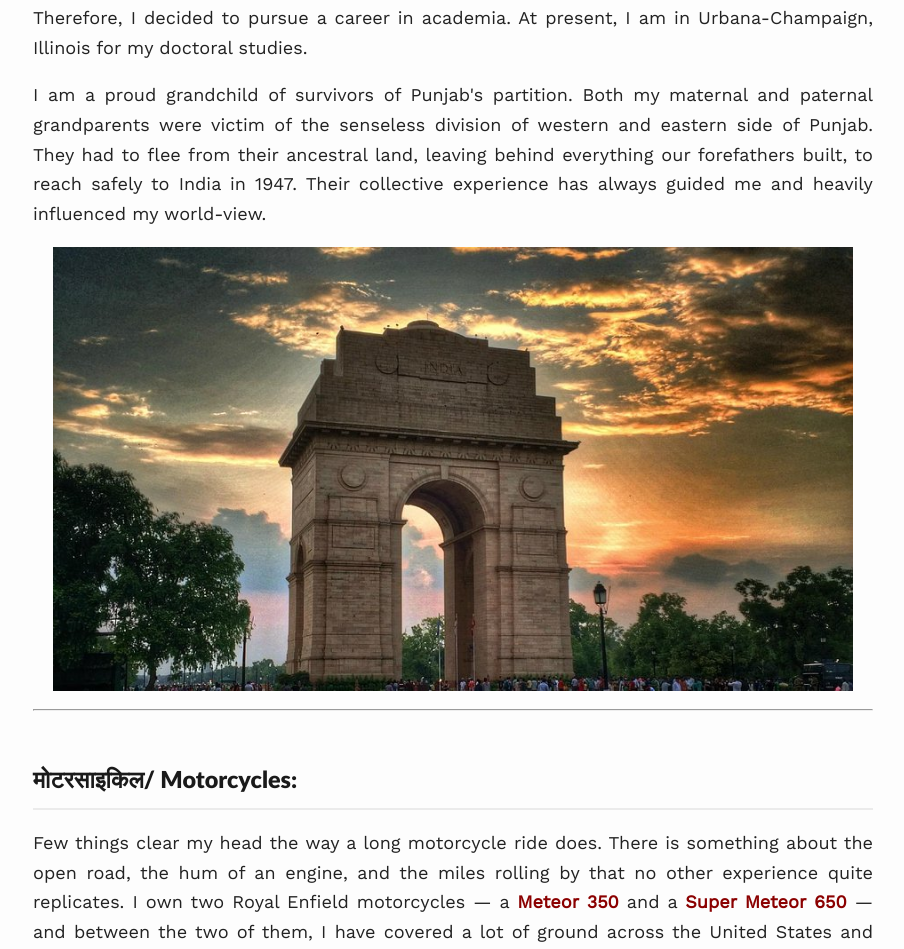
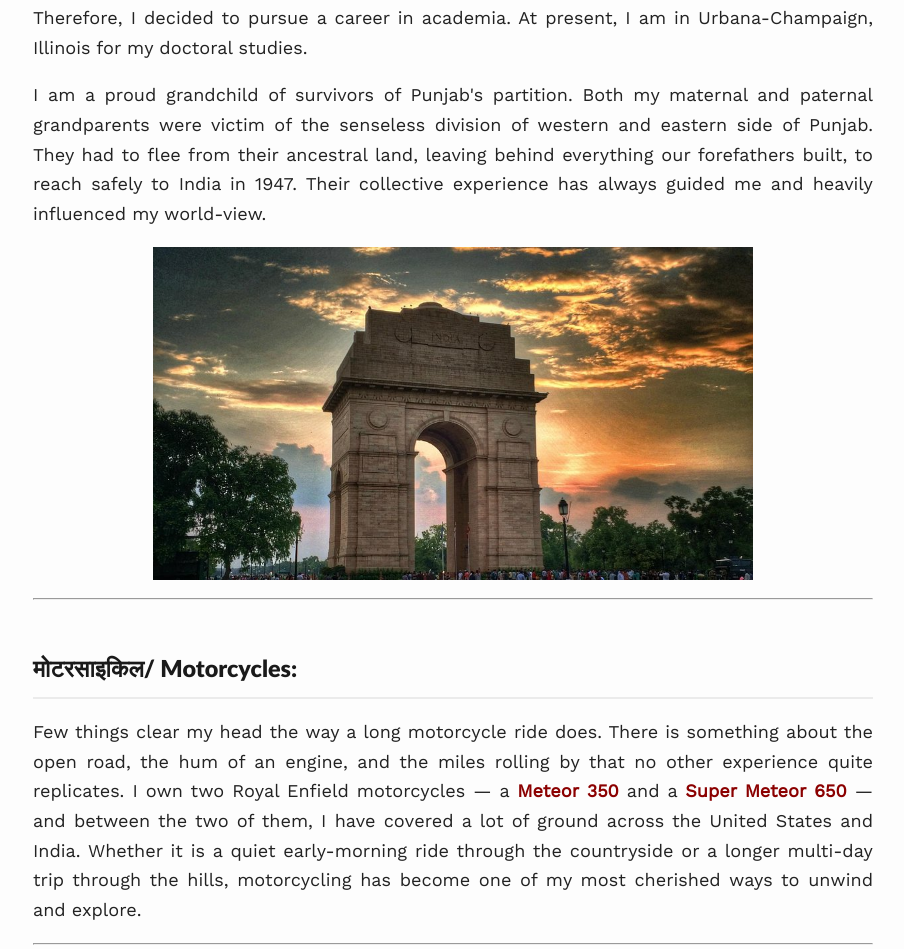
Before and after one commit to divijkohli/divijkohli.github.io, a Jekyll site: the page built from _pages/aboutme.md, in a window 1280 px wide. Shown: the part 491-1440 px from the top of the page, without its empty margins (187-1091 px from the left). Built offline with Jekyll 4.4.1, drawn with Linux system fonts in a browser that asks for light colours; nearby versions of some CDN libraries.

Commit message:
Reduce image sizes in About Me to max 600px width
Co-Authored-By: Claude Sonnet 4.6 <noreply@anthropic.com>

```diff
--- a/_pages/aboutme.md
+++ b/_pages/aboutme.md
@@ -12,7 +12,7 @@ permalink: /aboutme/
 
 <p align="justify"> I am a proud grandchild of survivors of Punjab's partition. Both my maternal and paternal grandparents were victim of the senseless division of western and eastern side of Punjab. They had to flee from their ancestral land, leaving behind everything our forefathers built, to reach safely to India in 1947. Their collective experience has always guided me and heavily influenced my world-view.  </p>
 <div style="text-align: center;">
-    <img src="{{ site.baseurl }}/assets/images/delhi.jpg" alt="" width="800">
+    <img src="{{ site.baseurl }}/assets/images/delhi.jpg" alt="" style="max-width:600px; width:100%;">
 </div>
 ---
 
@@ -26,10 +26,10 @@ permalink: /aboutme/
 
 <p align="justify"> I have been doing a lot of travelling all across the world. Apart from travelling in India and USA, I have travelled across Germany, Austria, Hungary, Budapest, Hong Kong, Mexico, Thailand, Canada, Hanoi, and Bali. In 2026 I will be going to Colombia for my next trip. </p>
   <div style="text-align: center;">
-    <img src="{{ site.baseurl }}/assets/images/travel1.jpg" alt="" width="800">
+    <img src="{{ site.baseurl }}/assets/images/travel1.jpg" alt="" style="max-width:600px; width:100%;">
 </div>
-<div style="text-align: center;">
-    <img src="{{ site.baseurl }}/assets/images/travel2.jpg" alt="" width="800">
+<div style="text-align: center; margin-top:1em;">
+    <img src="{{ site.baseurl }}/assets/images/travel2.jpg" alt="" style="max-width:600px; width:100%;">
 </div>
 ---
 
@@ -40,8 +40,8 @@ You should check out some of the events that we organize including Diwali on the
     <a href="https://www.instagram.com/igsa_uiuc" target="_blank" style="color: #E4405F; text-decoration: none;">Instagram</a>.
 </p>
 <div style="text-align: center;">
-    <img src="{{ site.baseurl }}/assets/images/diwali2.png" alt="" width="800">
+    <img src="{{ site.baseurl }}/assets/images/diwali2.png" alt="" style="max-width:600px; width:100%;">
 </div>
-<div style="text-align: center;">
-    <img src="{{ site.baseurl }}/assets/images/diwali1.jpg" alt="" width="800">
+<div style="text-align: center; margin-top:1em;">
+    <img src="{{ site.baseurl }}/assets/images/diwali1.jpg" alt="" style="max-width:600px; width:100%;">
 </div>
```
